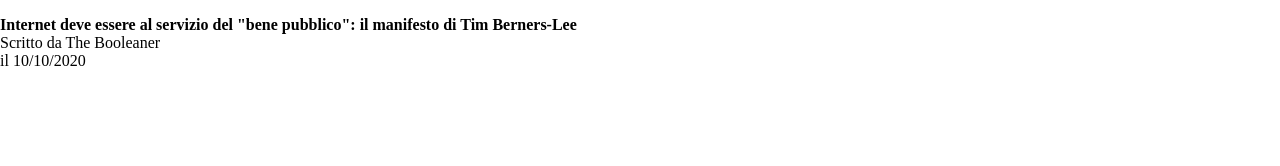
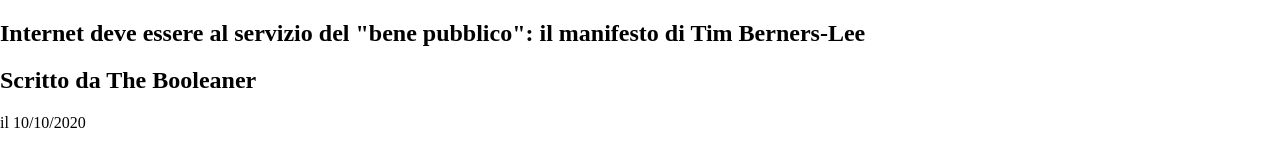
Before and after one commit to MattiaZecchinato/html-css-booleaner, a plain HTML site: page index.html in a window 1280 px wide. Shown: the part 180-346 px from the top of the page. Drawn offline with Linux system fonts and the light colour scheme.

Commit message:
feat: update title section index

```diff
--- a/index.html
+++ b/index.html
@@ -23,12 +23,12 @@
         <main>
 
             <!-- title -->
-            <section>
-                <p>
-                    <strong>Internet deve essere al servizio del "bene pubblico": il manifesto di Tim Berners-Lee</strong> <br>
-                    Scritto da The Booleaner <br>
-                    il 10/10/2020
-                </p>
+            <section id="title-section">
+
+                    <h1>Internet deve essere al servizio del "bene pubblico": il manifesto di Tim Berners-Lee</h1>
+                    <h2>Scritto da <span id="color-change">The Booleaner</span></h2>
+                    <p>il 10/10/2020</p>
+
             </section>
 
         </main>
```
